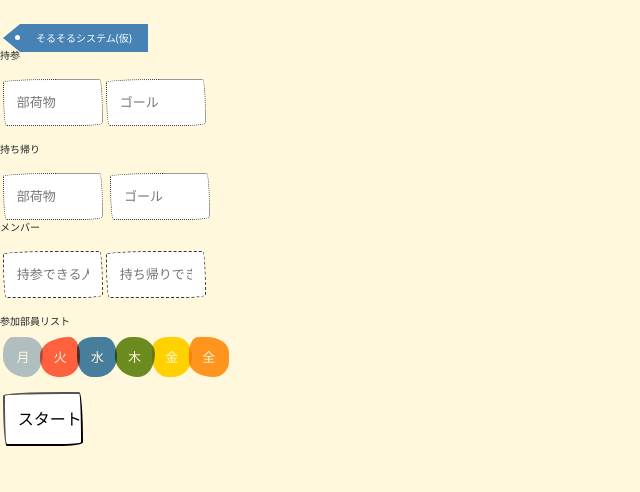
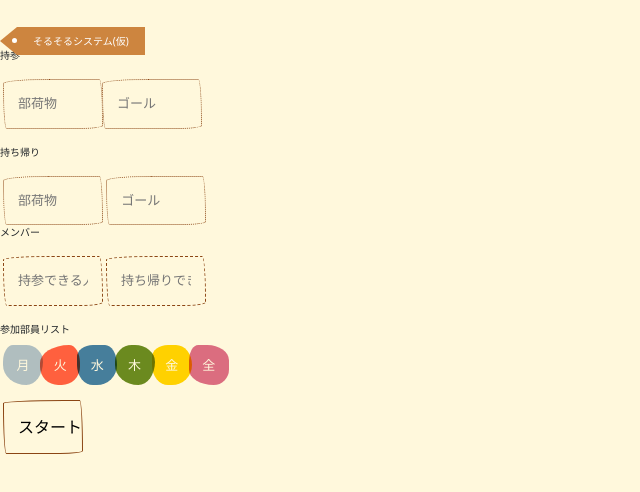
Before and after one commit to solsolsystem/nacchicchi, a plain HTML site: page index.html in a window 1280 px wide. Shown: the whole page, without its empty margins (0-640 px from the left). Drawn offline with nearby package versions, Linux system fonts and the light colour scheme.

Commit message:
Update index.css

```diff
--- a/index.css
+++ b/index.css
@@ -46,9 +46,10 @@ h2 {
   display: inline-block;
   height: 1em 0;
   margin-left: 20px;
+  margin:3px 0px 0px 17px;
   padding: 0.5rem 1rem 0.5rem 1rem;
   color: #fff;
-  background: #4682b4;
+  background: #cd853f;
 }
 
 h2:before {
@@ -58,7 +59,7 @@ h2:before {
   content: '';
   border-width: 14px 17px 14px 0;
   border-style: solid;
-  border-color: transparent #4682b4 transparent transparent;
+  border-color: transparent #cd853f transparent transparent;
 }
 
 h2:after {
@@ -95,7 +96,7 @@ h2:after {
 	/*display: block;*/
 	/*width: 200px;
 */	/*margin: 20px 10px -20px 0px;*/
-	background: #ffffff;
+	/*background: #ffffff;*/
 	/*border: none;*/
 	/*border-radius: 20% 20% 20% 20%/70% 70% 70% 70%;*/
 
@@ -104,8 +105,8 @@ h2:after {
 .form-control1{
 	/*display: block;
 	width: 200px;*/
-	/*margin: 20px -4px 5px 10px;*/
-	background: #ffffff;
+	margin: 0px -4px 0px 3px;
+	/*background: #ffffff;*/
 	/*border: none;*/
 }
 
@@ -114,7 +115,7 @@ h2:after {
 	/*display: block;
 	width: 200px;*/
 	/*margin: -20px 10px 0px 0px;*/
-	background: #ffffff;
+	/*background: #ffffff;*/
 	/*border: none;*/
 }
 
@@ -122,8 +123,18 @@ h2:after {
 	display: block;
 	width: 80px;
 	/*margin: -5px 3px 0px;*/
-	background: #ffffff;
+	background: #fff8dc;
 	/*border: none;*/
+}
+
+
+
+/*文字*/
+.jii,
+.mochi,
+.mem,
+.san{
+	margin: 15px 0px 10px 3px;
 }
 
 
@@ -134,23 +145,30 @@ h2:after {
   flex-wrap: wrap;
 }
 input {
-  background: #efefef;
-  border-radius: 240px 15px 100px 15px / 15px 200px 15px 185px;
-  padding: 1%;
+  padding: 1.1%;
   width: 100px;
   margin: 0px 0px 0px 3px;
+  background: #fff8dc;
 }
- {
-  border: 1px inset #333;
+.form-control3{
+  border-radius: 240px 13px 90px 13px / 13px 200px 13px 185px;
+  border: 1px solid #333;
+  border-color: #8b4513
 }
 .form-control1 {
+  border-radius: 200px 15px 110px 15px / 20px 200px 15px 185px;
   border: 1px dotted #333;
+  border-color: #8b4513
 }
 .form-control2 {
+  border-radius: 200px 15px 100px 15px / 15px 190px 15px 185px;
   border: 1px dashed #333;
+  border-color: #8b4513
 }
 .form-control0 {
+  border-radius: 15px 240px 15px 120px / 240px 15px 185px 15px;
   border: 1px dotted #333;
+  border-color: #8b4513
 }
 
 
@@ -201,7 +219,7 @@ input {
 }
 
 .all{
-	background: #f92;
+	background: #db7093;
   border-radius: 30% 70% 50% 80%/50%;
 }
 
```
